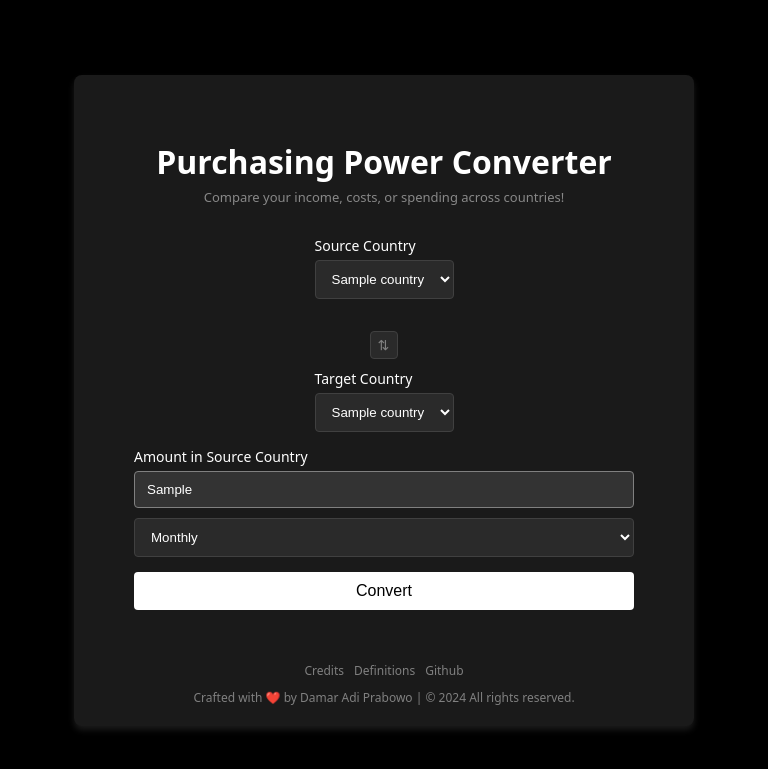
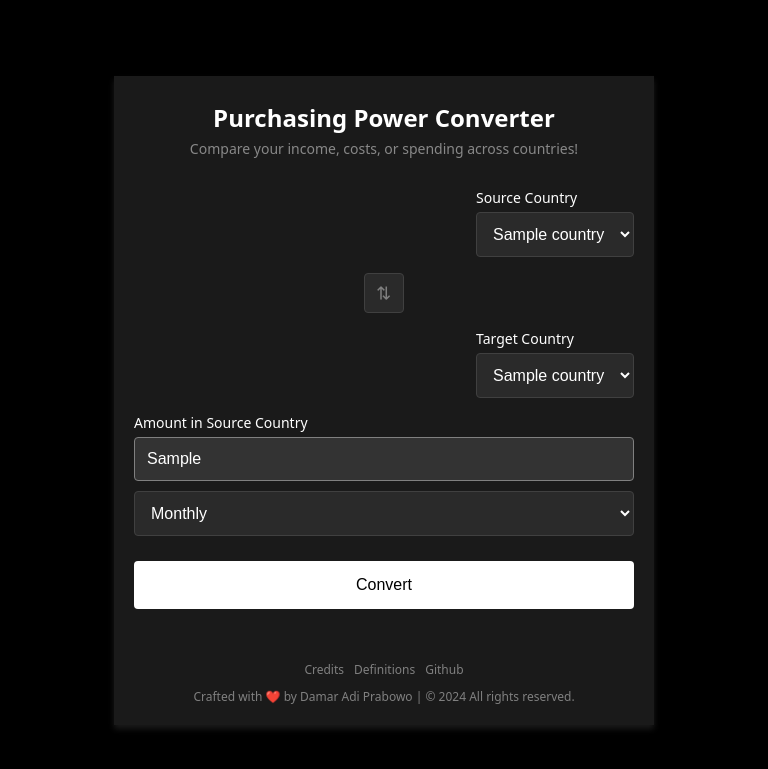
Before and after one commit to damaradiprabowo/ppp-calculator-flask, a Flask app: template templates/index.html in a window 768 px wide. Shown: the top 769 px of the page. Run offline with Flask 3, Linux system fonts and the light colour scheme; the template is opened without the code that fills it: most values are stand-ins (such as "Sample title", 1, 10 or a date in 2020).

Commit message:
fix switch button on desktop (#7)

```diff
--- a/static/css/styles.css
+++ b/static/css/styles.css
@@ -37,8 +37,8 @@ h2, h3, p {
 h4 {
     color: #888888;
     font-size: 13px;
-    margin-top: -35px; /* Adjust to fit nicely below the h1 if needed */
-    margin-bottom: 30px; /* Adjust spacing between subtitle and form */
+    margin-top: -35px;
+    margin-bottom: 30px;
     text-align: center;
     font-weight: normal;
 }
@@ -51,7 +51,6 @@ h4 {
     display: flex;
     align-items: center;
     gap: 8px;
-    position: relative;
 }
 
 .input-wrapper > div {
@@ -181,6 +180,30 @@ td {
     }
 }
 
+.switch-button {
+    background: #2a2a2a;
+    border: 1px solid #404040;
+    border-radius: 4px;
+    color: #808080;
+    height: 28px;
+    width: 40px; /* Fixed width for consistency */
+    padding: 0;
+    margin-bottom: 5px;
+    cursor: pointer;
+    font-size: 14px;
+    display: inline-flex;
+    align-items: center;
+    justify-content: center;
+    transition: all 0.2s ease;
+    flex: none; /* Prevents stretching */
+}
+
+.switch-button:hover {
+    background: #404040;
+    color: #ffffff;
+    border-color: #606060;
+}
+
 @media (min-width: 768px) {
     .calculator {
         padding: 60px;
@@ -191,27 +214,59 @@ td {
 
     .input-wrapper {
         flex-direction: row;
+        gap: 12px;
+        align-items: flex-end; /* Aligns items at the bottom */
     }
 
-    .input-wrapper > * {
+    .input-wrapper > div {
         flex: 1;
+    }
+
+    .switch-button {
+        width: 36px; /* Slightly smaller on desktop */
+        height: 28px;
     }
 }
 
 @media (max-width: 768px) {
+    .calculator {
+        padding: 20px;
+        width: 100%;
+        margin: 0;
+        border-radius: 0;
+    }
+
     .input-wrapper {
         flex-direction: column;
-        align-items: center;
-        gap: 10px;
+        gap: 8px;
     }
 
     .switch-button {
-        margin-top: 0;
+        width: 40px;
+        height: 40px;
+        font-size: 18px;
         transform: rotate(90deg);
+        margin: 8px auto; /* Centered in mobile view */
     }
 
-    .switch-button:hover {
-        transform: rotate(90deg);
+    select, input {
+        font-size: 16px;
+        padding: 12px;
+    }
+
+    button[type="submit"] {
+        padding: 15px;
+        margin-top: 10px;
+    }
+
+    h1 {
+        font-size: 24px;
+        margin-bottom: 30px;
+    }
+
+    h4 {
+        font-size: 14px;
+        margin-top: -25px;
     }
 }
 
@@ -285,30 +340,3 @@ footer a:hover {
     text-decoration: none;
     cursor: pointer;
 }
-
-.switch-button {
-    position: relative;
-    background: #2a2a2a;
-    border: 1px solid #404040;
-    border-radius: 4px;
-    color: #808080;
-    width: 28px;
-    min-width: 28px;
-    height: 28px;
-    padding: 0;
-    margin: 0;
-    margin-top: 22px;
-    cursor: pointer;
-    font-size: 14px;
-    display: inline-flex;
-    align-items: center;
-    justify-content: center;
-    flex: none;
-    transition: all 0.2s ease;
-}
-
-.switch-button:hover {
-    background: #404040;
-    color: #ffffff;
-    border-color: #606060;
-}
--- a/templates/index.html
+++ b/templates/index.html
@@ -33,6 +33,18 @@
     <meta name="theme-color" content="#ffffff">
 
     <link rel="stylesheet" href="{{ url_for('static', filename='css/styles.css') }}">
+
+    <!-- PWA Meta Tags -->
+    <meta name="apple-mobile-web-app-capable" content="yes">
+    <meta name="apple-mobile-web-app-status-bar-style" content="black">
+    <meta name="apple-mobile-web-app-title" content="PPP Converter">
+    <link rel="manifest" href="{{ url_for('static', filename='manifest.json') }}">
+
+    <!-- iOS Splash Screen Images -->
+    <link rel="apple-touch-startup-image" href="{{ url_for('static', filename='images/splash-640x1136.png') }}" media="(device-width: 320px) and (device-height: 568px) and (-webkit-device-pixel-ratio: 2)">
+    <!-- Add more splash screen sizes as needed -->
+
+    <meta name="viewport" content="width=device-width, initial-scale=1.0, maximum-scale=1.0, user-scalable=no">
 </head>
 <body>
     <div class="calculator">
```
Also changed, not shown: static/manifest.json (added). Lines whose indentation alone changed are shown as unchanged.
